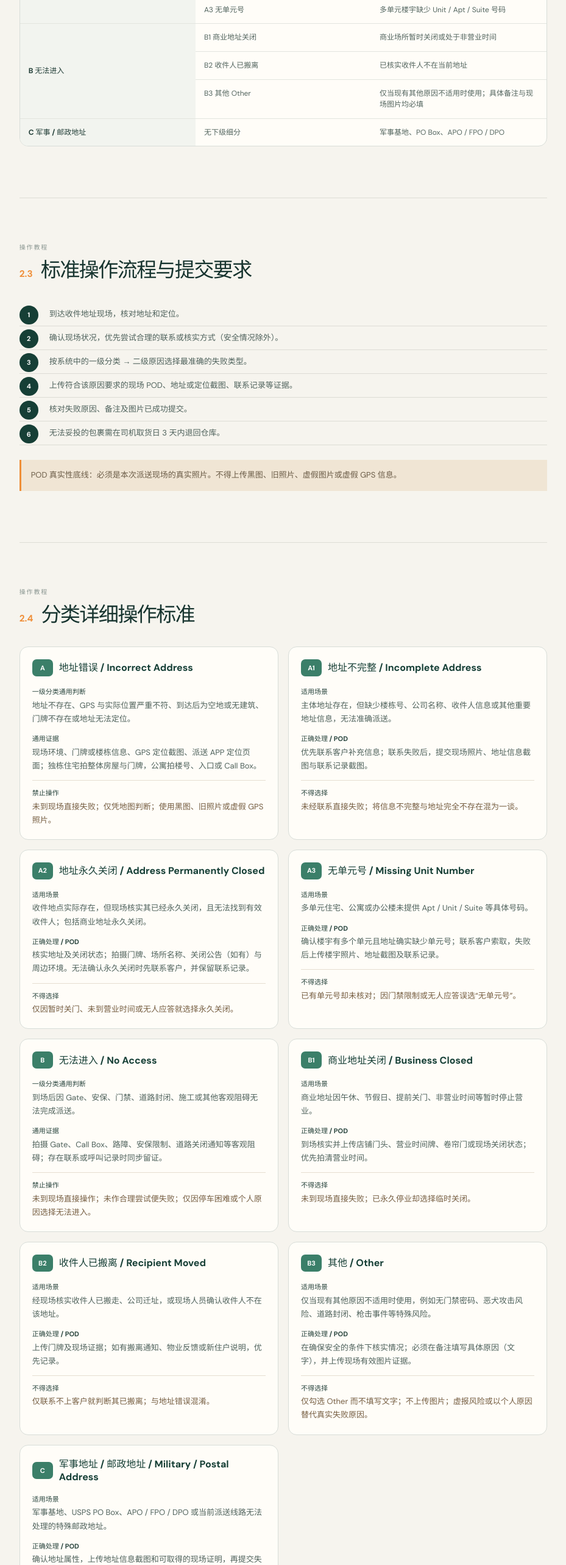
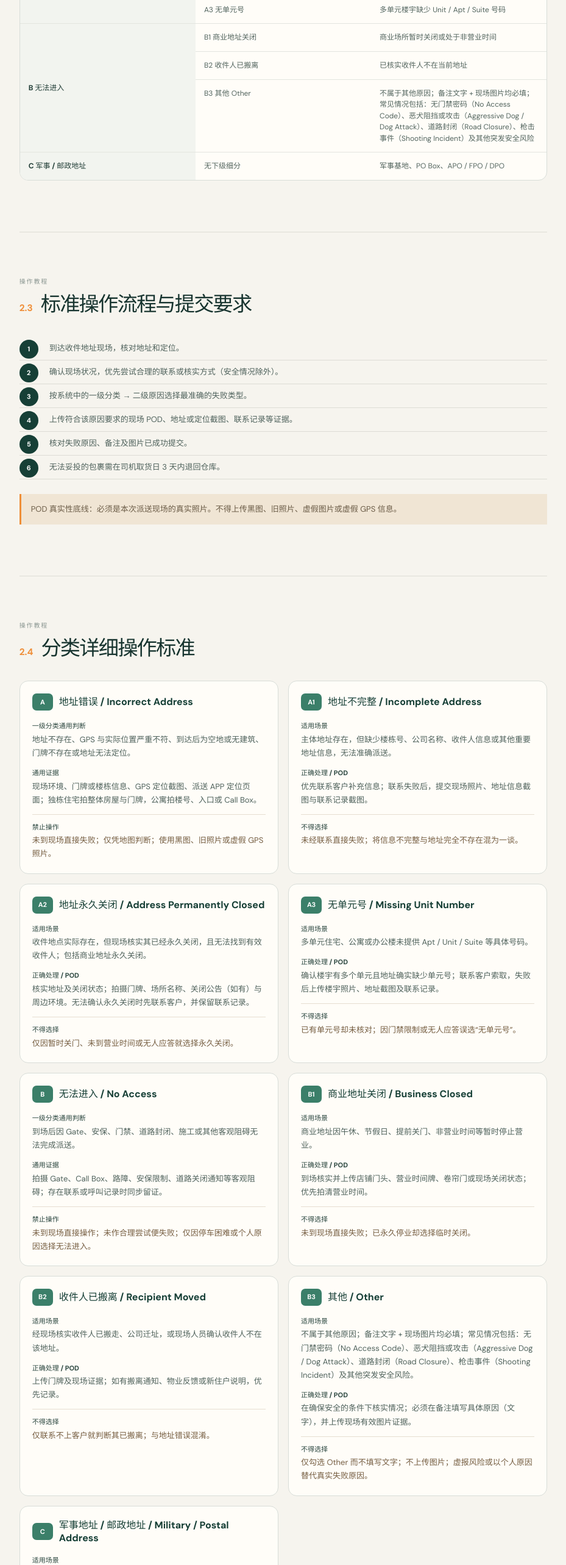
Before and after one commit to Minghao1999/yw_driver_app_helper, a React (Vite) app: page / in a window 1280 px wide. Shown: the part 3060-5626 px from the top of the page at 61% size, without its empty margins (305-1234 px from the left). Built offline with nearby package versions, Linux system fonts and the light colour scheme.

Commit message:
Expand delivery failure other reason guidance

```diff
--- a/src/deliveryFailureSopData.js
+++ b/src/deliveryFailureSopData.js
@@ -20,7 +20,7 @@ const zh = [
         ['A 地址错误', 'A3 无单元号', '多单元楼宇缺少 Unit / Apt / Suite 号码'],
         ['B 无法进入', 'B1 商业地址关闭', '商业场所暂时关闭或处于非营业时间'],
         ['B 无法进入', 'B2 收件人已搬离', '已核实收件人不在当前地址'],
-        ['B 无法进入', 'B3 其他 Other', '仅当现有其他原因不适用时使用；具体备注与现场图片均必填'],
+        ['B 无法进入', 'B3 其他 Other', '不属于其他原因；备注文字 + 现场图片均必填；常见情况包括：无门禁密码（No Access Code）、恶犬阻挡或攻击（Aggressive Dog / Dog Attack）、道路封闭（Road Closure）、枪击事件（Shooting Incident）及其他突发安全风险'],
         ['C 军事 / 邮政地址', '无下级细分', '军事基地、PO Box、APO / FPO / DPO'],
       ],
     },
@@ -93,7 +93,7 @@ const zh = [
         },
         {
           code: 'B3', title: '其他 / Other',
-          summaryLabel: '适用场景', summary: '仅当现有其他原因不适用时使用，例如无门禁密码、恶犬攻击风险、道路封闭、枪击事件等特殊风险。',
+          summaryLabel: '适用场景', summary: '不属于其他原因；备注文字 + 现场图片均必填；常见情况包括：无门禁密码（No Access Code）、恶犬阻挡或攻击（Aggressive Dog / Dog Attack）、道路封闭（Road Closure）、枪击事件（Shooting Incident）及其他突发安全风险。',
           evidenceLabel: '正确处理 / POD', evidence: '在确保安全的条件下核实情况；必须在备注填写具体原因（文字），并上传现场有效图片证据。',
           avoidLabel: '不得选择', avoid: '仅勾选 Other 而不填写文字；不上传图片；虚报风险或以个人原因替代真实失败原因。',
         },
@@ -121,7 +121,7 @@ const zh = [
         ['商业场所永久停业', '地址错误 → 地址永久关闭', '按系统提供的选项；现场关闭证据'],
         ['商业店铺午休或已过营业时间', '无法进入 → 商业地址关闭', '门头 + 营业时间牌 + 关门状态'],
         ['经核实收件人已搬走', '无法进入 → 收件人已搬离', '门牌 + 搬迁通知或现场反馈'],
-        ['无门禁密码、恶犬或封路等', '无法进入 → 其他 Other', '具体原因文字 + 有效现场图片'],
+        ['无门禁密码、恶犬阻挡或攻击、道路封闭、枪击事件及其他突发安全风险', '无法进入 → 其他 Other', '具体原因文字 + 有效现场图片'],
         ['USPS PO Box / APO / FPO / DPO', '军事 / 邮政地址', '地址截图 + 现场证明'],
       ],
     },
@@ -170,7 +170,7 @@ const en = [
         ['A Incorrect Address', 'A3 Missing Unit Number', 'A multi-unit building is missing the Unit / Apt / Suite number'],
         ['B No Access', 'B1 Business Closed', 'The business is temporarily closed or outside business hours'],
         ['B No Access', 'B2 Recipient Moved', 'The recipient has been verified as no longer at the address'],
-        ['B No Access', 'B3 Other', 'Use only when no existing reason applies; a specific note and on-site photo are required'],
+        ['B No Access', 'B3 Other', 'Does not fall under another reason; a written note + on-site photo are both required. Common cases include: No Access Code, Aggressive Dog / Dog Attack, Road Closure, Shooting Incident, and other unexpected safety risks'],
         ['C Military / Postal Address', 'No secondary option', 'Military base, PO Box, APO / FPO / DPO'],
       ],
     },
@@ -202,7 +202,7 @@ const en = [
         { code: 'B', title: 'No Access', summaryLabel: 'Primary-category rule', summary: 'After arriving, delivery cannot be completed because of a gate, security, access control, road closure, construction, or another objective obstruction.', evidenceLabel: 'General evidence', evidence: 'Photograph the gate, call box, barrier, security restriction, road-closure notice, or other obstruction. Keep contact or call records when available.', avoidLabel: 'Prohibited', avoid: 'Failing before arrival, making no reasonable attempt, or selecting No Access only because parking is difficult or for a personal reason.' },
         { code: 'B1', title: 'Business Closed', summaryLabel: 'When to use', summary: 'A business is temporarily closed for lunch, a holiday, early closing, or outside business hours.', evidenceLabel: 'Correct handling / POD', evidence: 'Verify on site and upload the storefront, posted business hours, shutter, or visible closed condition. Capture the business hours clearly whenever possible.', avoidLabel: 'Do not select when', avoid: 'The driver did not arrive, or the business is permanently closed.' },
         { code: 'B2', title: 'Recipient Moved', summaryLabel: 'When to use', summary: 'On-site verification confirms the recipient moved, the company relocated, or a person at the location confirms the recipient is no longer there.', evidenceLabel: 'Correct handling / POD', evidence: 'Upload the street number and on-site evidence. Record a move notice, property-management feedback, or a new resident’s statement when available.', avoidLabel: 'Do not select when', avoid: 'The customer is merely unreachable or the issue is actually an incorrect address.' },
-        { code: 'B3', title: 'Other', summaryLabel: 'When to use', summary: 'Use only when no other existing reason applies, such as no access code, aggressive dog or dog attack risk, road closure, shooting incident, or another unusual safety risk.', evidenceLabel: 'Correct handling / POD', evidence: 'Verify the situation when safe. Enter the specific reason in the note and upload valid on-site photo evidence.', avoidLabel: 'Do not select when', avoid: 'Other is selected without a written reason, no image is uploaded, or a risk is fabricated or replaced by a personal reason.' },
+        { code: 'B3', title: 'Other', summaryLabel: 'When to use', summary: 'Does not fall under another reason; a written note + on-site photo are both required. Common cases include: No Access Code, Aggressive Dog / Dog Attack, Road Closure, Shooting Incident, and other unexpected safety risks.', evidenceLabel: 'Correct handling / POD', evidence: 'Verify the situation when safe. Enter the specific reason in the note and upload valid on-site photo evidence.', avoidLabel: 'Do not select when', avoid: 'Other is selected without a written reason, no image is uploaded, or a risk is fabricated or replaced by a personal reason.' },
         { code: 'C', title: 'Military / Postal Address', summaryLabel: 'When to use', summary: 'A military base, USPS PO Box, APO / FPO / DPO, or another special postal address that the current route cannot serve.', evidenceLabel: 'Correct handling / POD', evidence: 'Confirm the address type, upload the address-information screen and any obtainable on-site proof, then submit the failure.', avoidLabel: 'Do not select when', avoid: 'The address is a normal business or residence, the address type was not verified, or ordinary access restrictions are being treated as a military or postal address.' },
       ],
     },
@@ -219,7 +219,7 @@ const en = [
         ['Business is permanently closed', 'Incorrect Address → Address Permanently Closed', 'Use the available system option; on-site closure evidence'],
         ['Business is at lunch or outside business hours', 'No Access → Business Closed', 'Storefront + business-hours sign + closed condition'],
         ['Recipient has been verified as moved', 'No Access → Recipient Moved', 'Street number + move notice or on-site feedback'],
-        ['No access code, aggressive dog, or road closure', 'No Access → Other', 'Specific written reason + valid on-site photo'],
+        ['No access code, aggressive dog / dog attack, road closure, shooting incident, or another unexpected safety risk', 'No Access → Other', 'Specific written reason + valid on-site photo'],
         ['USPS PO Box / APO / FPO / DPO', 'Military / Postal Address', 'Address screen + on-site proof'],
       ],
     },
@@ -263,7 +263,7 @@ const es = [
         ['A Dirección incorrecta', 'A3 Falta el número de unidad', 'Falta el número Unit / Apt / Suite en un edificio con varias unidades'],
         ['B Sin acceso', 'B1 Negocio cerrado', 'El negocio está cerrado temporalmente o fuera de horario'],
         ['B Sin acceso', 'B2 Destinatario se mudó', 'Se ha verificado que el destinatario ya no está en la dirección'],
-        ['B Sin acceso', 'B3 Otro', 'Úsalo solo cuando no corresponda ningún otro motivo; se requieren una nota específica y una foto del lugar'],
+        ['B Sin acceso', 'B3 Otro', 'No corresponde a ningún otro motivo; son obligatorios el texto de la nota + la foto del lugar. Los casos comunes incluyen: falta de código de acceso (No Access Code), perro agresivo o ataque de perro (Aggressive Dog / Dog Attack), cierre de carretera (Road Closure), tiroteo (Shooting Incident) y otros riesgos de seguridad imprevistos'],
         ['C Dirección militar / postal', 'Sin opción secundaria', 'Base militar, PO Box, APO / FPO / DPO'],
       ],
     },
@@ -295,7 +295,7 @@ const es = [
         { code: 'B', title: 'Sin acceso', summaryLabel: 'Regla de la categoría principal', summary: 'Después de llegar, no se puede completar la entrega por una puerta, seguridad, control de acceso, carretera cerrada, obras u otro obstáculo objetivo.', evidenceLabel: 'Pruebas generales', evidence: 'Fotografía la puerta, call box, barrera, restricción de seguridad, aviso de carretera cerrada u otro obstáculo. Conserva también los registros de contacto o llamada.', avoidLabel: 'Prohibido', avoid: 'Registrar el fallo antes de llegar, no realizar un intento razonable o elegir Sin acceso solo por dificultad para estacionar o por un motivo personal.' },
         { code: 'B1', title: 'Negocio cerrado', summaryLabel: 'Cuándo usarlo', summary: 'El negocio está cerrado temporalmente por almuerzo, festivo, cierre anticipado o fuera de horario.', evidenceLabel: 'Procedimiento correcto / POD', evidence: 'Verifica el lugar y sube la fachada, el horario publicado, la persiana o el estado de cierre. Fotografía claramente el horario siempre que sea posible.', avoidLabel: 'No seleccionar cuando', avoid: 'No se llegó al lugar o el negocio cerró permanentemente.' },
         { code: 'B2', title: 'Destinatario se mudó', summaryLabel: 'Cuándo usarlo', summary: 'La verificación confirma que el destinatario se mudó, la empresa cambió de dirección o alguien en el lugar confirma que ya no está allí.', evidenceLabel: 'Procedimiento correcto / POD', evidence: 'Sube el número y pruebas del lugar. Registra un aviso de mudanza, comentarios de la administración o la declaración del nuevo residente cuando existan.', avoidLabel: 'No seleccionar cuando', avoid: 'El cliente simplemente no responde o el problema es una dirección incorrecta.' },
-        { code: 'B3', title: 'Otro', summaryLabel: 'Cuándo usarlo', summary: 'Úsalo solo cuando no corresponda otro motivo, por ejemplo falta de código de acceso, perro agresivo, carretera cerrada, tiroteo u otro riesgo especial.', evidenceLabel: 'Procedimiento correcto / POD', evidence: 'Verifica la situación cuando sea seguro. Escribe el motivo específico en la nota y sube una foto válida del lugar.', avoidLabel: 'No seleccionar cuando', avoid: 'Se elige Otro sin texto, no se sube una imagen o se inventa un riesgo o se sustituye por un motivo personal.' },
+        { code: 'B3', title: 'Otro', summaryLabel: 'Cuándo usarlo', summary: 'No corresponde a ningún otro motivo; son obligatorios el texto de la nota + la foto del lugar. Los casos comunes incluyen: falta de código de acceso (No Access Code), perro agresivo o ataque de perro (Aggressive Dog / Dog Attack), cierre de carretera (Road Closure), tiroteo (Shooting Incident) y otros riesgos de seguridad imprevistos.', evidenceLabel: 'Procedimiento correcto / POD', evidence: 'Verifica la situación cuando sea seguro. Escribe el motivo específico en la nota y sube una foto válida del lugar.', avoidLabel: 'No seleccionar cuando', avoid: 'Se elige Otro sin texto, no se sube una imagen o se inventa un riesgo o se sustituye por un motivo personal.' },
         { code: 'C', title: 'Dirección militar / postal', summaryLabel: 'Cuándo usarlo', summary: 'Base militar, USPS PO Box, APO / FPO / DPO u otra dirección postal especial que no puede atender la ruta actual.', evidenceLabel: 'Procedimiento correcto / POD', evidence: 'Confirma el tipo de dirección, sube la pantalla de la dirección y cualquier prueba disponible del lugar, y registra el fallo.', avoidLabel: 'No seleccionar cuando', avoid: 'Es una empresa o vivienda normal, no se verificó el tipo de dirección o una restricción de acceso común se trata como dirección militar o postal.' },
       ],
     },
@@ -312,7 +312,7 @@ const es = [
         ['Negocio cerrado permanentemente', 'Dirección incorrecta → Dirección cerrada permanentemente', 'Opción del sistema + prueba del cierre'],
         ['Negocio en almuerzo o fuera de horario', 'Sin acceso → Negocio cerrado', 'Fachada + horario + estado de cierre'],
         ['Destinatario confirmado como mudado', 'Sin acceso → Destinatario se mudó', 'Número + aviso de mudanza o información del lugar'],
-        ['Sin código, perro agresivo o carretera cerrada', 'Sin acceso → Otro', 'Motivo específico escrito + foto válida'],
+        ['Sin código, perro agresivo / ataque de perro, carretera cerrada, tiroteo u otro riesgo de seguridad imprevisto', 'Sin acceso → Otro', 'Motivo específico escrito + foto válida'],
         ['USPS PO Box / APO / FPO / DPO', 'Dirección militar / postal', 'Pantalla de dirección + prueba del lugar'],
       ],
     },
```
